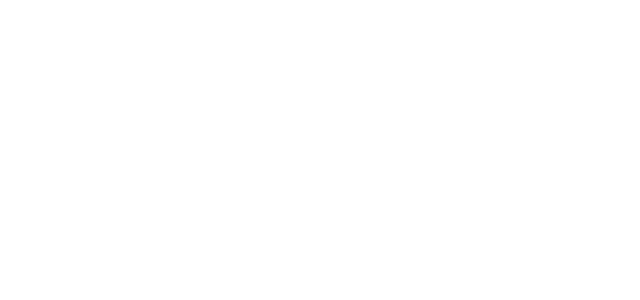
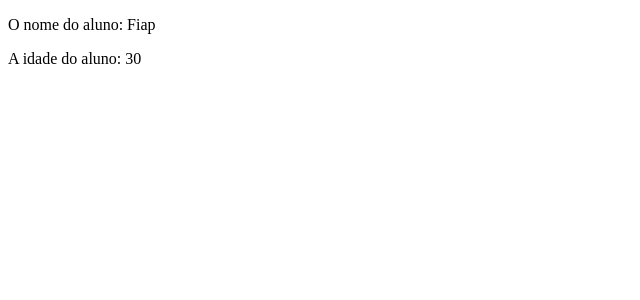
Before and after one commit to OctavioMello/ExemploReact2, a React (Vite) app: page / in a window 1280 px wide. Shown: the top 300 px of the page, without its empty margins (0-640 px from the left). Built offline with nearby package versions, Linux system fonts and the light colour scheme.

Commit message:
feat: Componente Aluno e usando props

```diff
--- a/src/App.jsx
+++ b/src/App.jsx
@@ -1,8 +1,10 @@
+import Aluno from "./components/Aluno"
+
 const App = () => {
   return (
-    <div>
-
-    </div>
+    <>
+    <Aluno nome="Fiap" idade="30"/>
+    </>
   )
 }
 
--- /dev/null
+++ b/src/components/Aluno.jsx
@@ -0,0 +1,12 @@
+
+
+const Aluno = (props) => {
+  return (
+    <>
+      <p>O nome do aluno: {props.nome}</p>
+      <p>A idade do aluno: {props.idade}</p>
+    </>
+  )
+}
+
+export default Aluno
```
